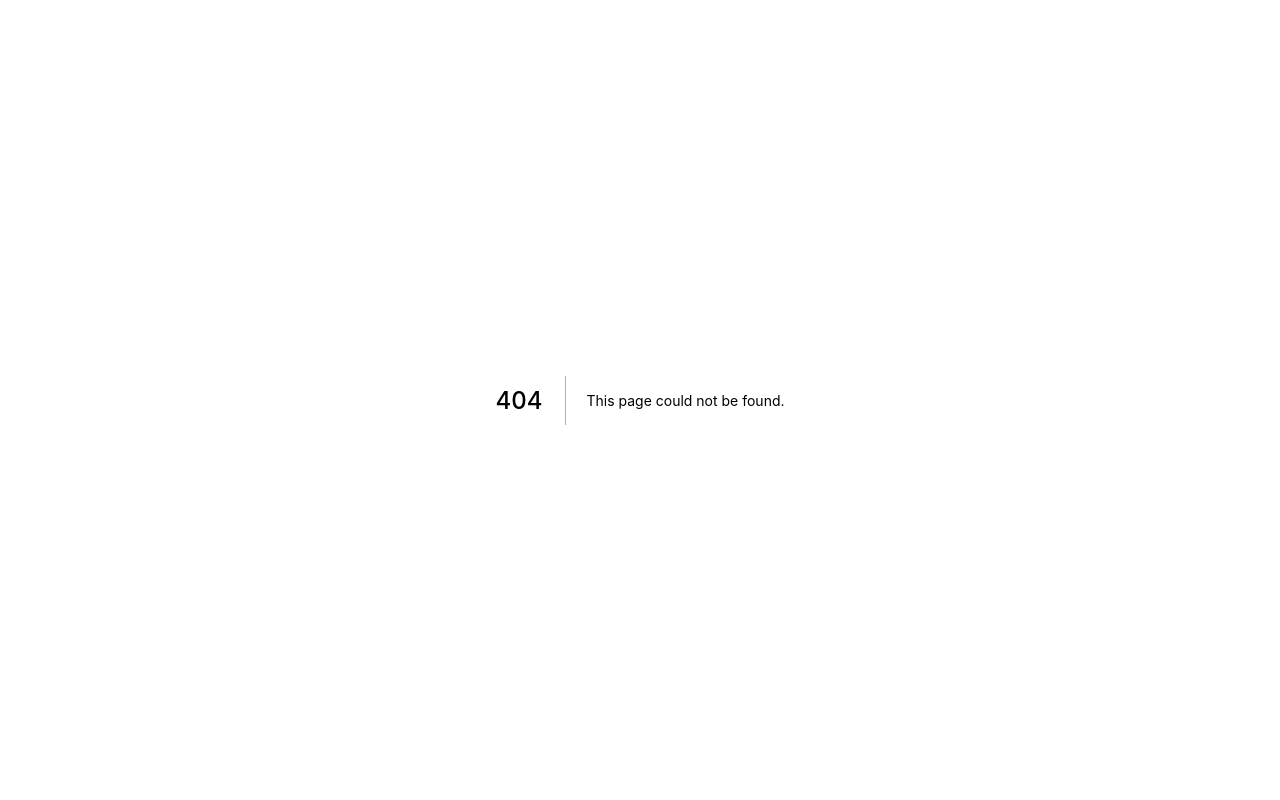
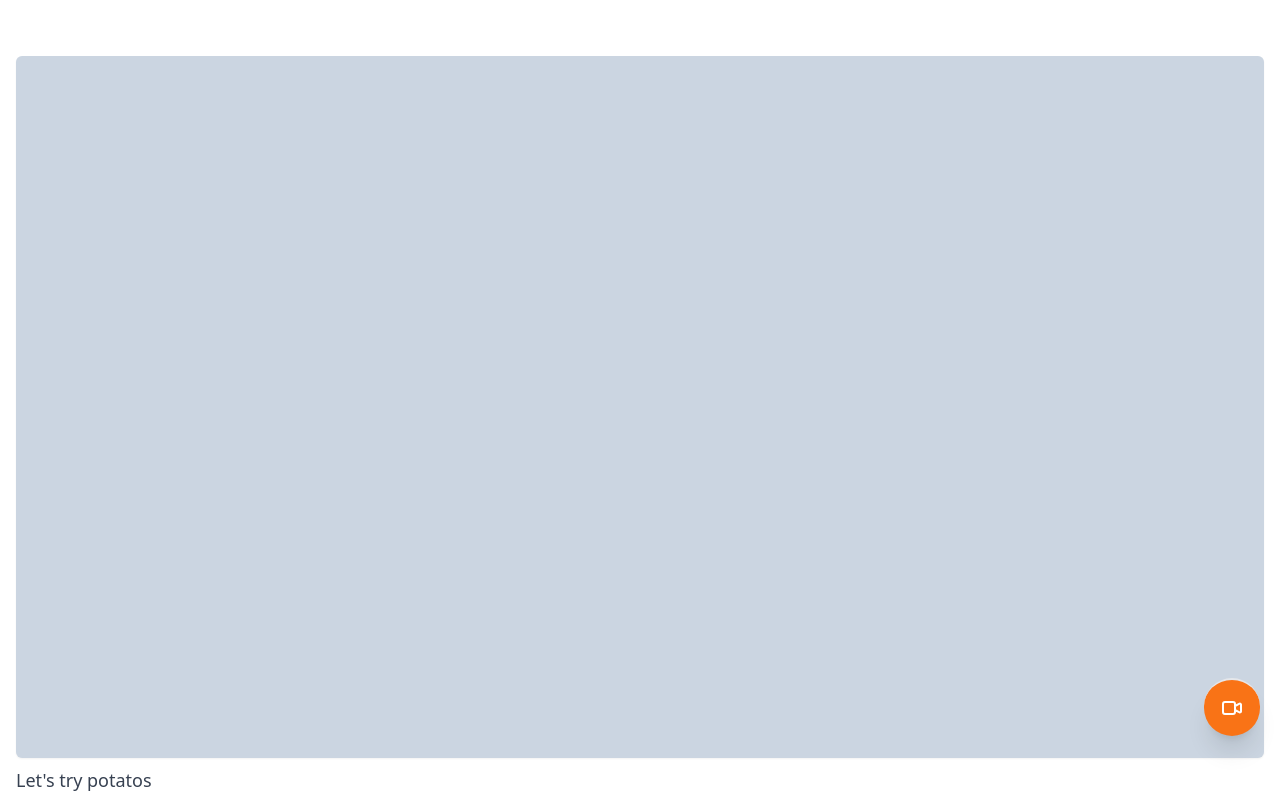
Before and after one commit to yeongminChae/NextJs-Deep-Studying, a Next.js app in the folder carrot-market/: page /lives in a window 1280 px wide. Before the commit this address had no page. Shown: the top 800 px of the page. Built offline with nearby package versions, Linux system fonts and the light colour scheme.

Commit message:
Tailwind Practice : live video streaming page

```diff
--- /dev/null
+++ b/carrot-market/pages/lives.tsx
@@ -0,0 +1,32 @@
+import type { NextPage } from "next";
+
+const Live: NextPage = () => {
+  return (
+    <div className="py-10 space-y-4 divide-y-2 ">
+      {[...Array(5)].map((_, i) => (
+        <div key={i} className="pt-4 px-4">
+          <div className="w-full bg-slate-300 aspect-video rounded-md shadow-sm  " />
+          <h3 className="text-gray-700 text-lg mt-2 ">Let's try potatos</h3>
+        </div>
+      ))}
+      <button className="fixed cursor-pointer hover:bg-orange-400 transition-colors  bottom-16 right-5 bg-orange-500 rounded-full p-4 text-white shadow-xl">
+        <svg
+          xmlns="http://www.w3.org/2000/svg"
+          className="h-6 w-6"
+          fill="none"
+          viewBox="0 0 24 24"
+          stroke="currentColor"
+          strokeWidth={2}
+        >
+          <path
+            strokeLinecap="round"
+            strokeLinejoin="round"
+            d="M15 10l4.553-2.276A1 1 0 0121 8.618v6.764a1 1 0 01-1.447.894L15 14M5 18h8a2 2 0 002-2V8a2 2 0 00-2-2H5a2 2 0 00-2 2v8a2 2 0 002 2z"
+          />
+        </svg>
+      </button>
+    </div>
+  );
+};
+
+export default Live;
```
